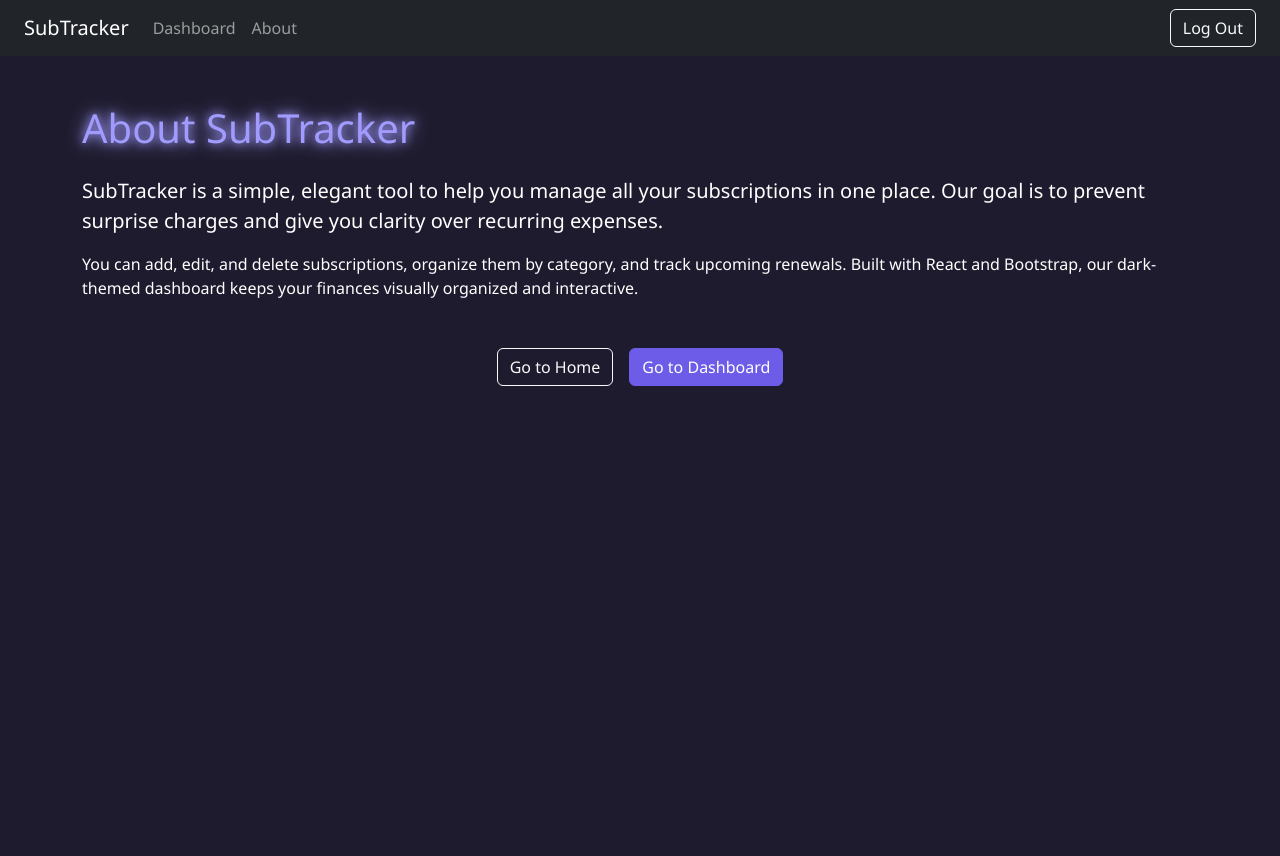
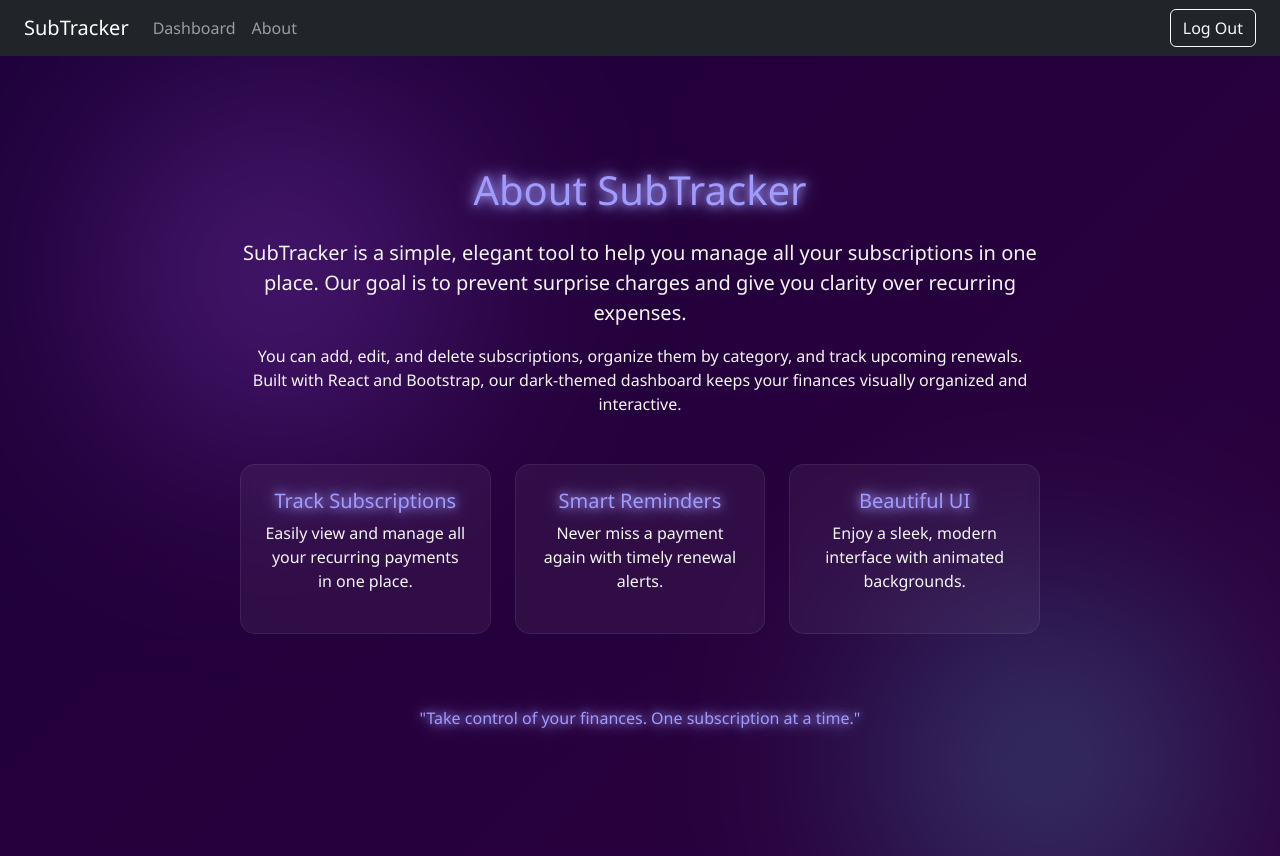
Before and after one commit to ReedyBranch/sub-tracker, a React (Vite) app in the folder frontend/: page /about in a window 1280 px wide. Before the commit the page ends 800 px from the top, so only its background shows below. Built offline with nearby package versions, Linux system fonts and the light colour scheme.

Commit message:
Fixed issue for making subscriptions and changed styling of the modal for cancelling a subscription.

```diff
--- a/frontend/src/App.css
+++ b/frontend/src/App.css
@@ -118,3 +118,99 @@ body {
 .form-label {
   color: #ccc;
 }
+
+.about-container {
+  position: relative;
+  min-height: 100vh;
+  background: linear-gradient(135deg, #1e003a, #2c003e);
+  overflow: hidden;
+  display: flex;
+  justify-content: center;
+  align-items: center;
+  padding: 3rem 1rem;
+}
+
+.about-content {
+  position: relative;
+  z-index: 2;
+  max-width: 800px;
+}
+
+.glow-bg {
+  position: absolute;
+  width: 300px;
+  height: 300px;
+  background: rgba(168, 85, 247, 0.4);
+  filter: blur(120px);
+  border-radius: 50%;
+  animation: float 8s ease-in-out infinite;
+}
+
+.glow-bg-2 {
+  top: 70%;
+  left: 70%;
+  background: rgba(93, 230, 255, 0.3);
+  animation-delay: 4s;
+}
+
+.glow-bg:first-child {
+  top: 10%;
+  left: 10%;
+}
+
+@keyframes float {
+  0% {
+    transform: translateY(0) scale(1);
+  }
+  50% {
+    transform: translateY(-20px) scale(1.05);
+  }
+  100% {
+    transform: translateY(0) scale(1);
+  }
+}
+
+/* Floating SVG shapes */
+.floating-shapes {
+  position: absolute;
+  top: 0;
+  left: 0;
+  width: 100%;
+  height: 100%;
+  pointer-events: none;
+  z-index: 1;
+}
+
+.shape {
+  position: absolute;
+  width: 100px;
+  height: 100px;
+  opacity: 0.3;
+  animation: drift 12s infinite ease-in-out alternate;
+}
+
+.shape:nth-child(1) {
+  top: 20%;
+  left: 10%;
+}
+
+.shape:nth-child(2) {
+  top: 60%;
+  left: 70%;
+}
+
+.shape.delay {
+  animation-delay: 4s;
+}
+
+@keyframes drift {
+  0% {
+    transform: translateY(0px) rotate(0deg);
+  }
+  50% {
+    transform: translateY(-20px) rotate(20deg);
+  }
+  100% {
+    transform: translateY(0px) rotate(0deg);
+  }
+}
--- a/frontend/src/components/ConfirmModal.tsx
+++ b/frontend/src/components/ConfirmModal.tsx
@@ -1,4 +1,3 @@
-// components/ConfirmModal.tsx
 import React from "react";
 
 interface ConfirmModalProps {
@@ -20,27 +19,58 @@ const ConfirmModal: React.FC<ConfirmModalProps> = ({
         left: 0,
         width: "100vw",
         height: "100vh",
-        background: "rgba(0,0,0,0.5)",
+        backgroundColor: "rgba(0, 0, 0, 0.6)",
         display: "flex",
         alignItems: "center",
         justifyContent: "center",
         zIndex: 1000,
+        backdropFilter: "blur(5px)",
       }}
     >
       <div
         style={{
-          background: "white",
+          background: "rgba(30, 30, 60, 0.95)",
+          borderRadius: "12px",
           padding: "2rem",
-          borderRadius: "8px",
+          boxShadow: "0 0 20px rgba(0,0,0,0.5)",
           minWidth: "300px",
           textAlign: "center",
+          color: "#fff",
         }}
       >
-        <p style={{ marginBottom: "1rem" }}>{message}</p>
-        <button onClick={onConfirm} style={{ marginRight: "1rem" }}>
-          Yes
-        </button>
-        <button onClick={onCancel}>Cancel</button>
+        <p style={{ marginBottom: "1.5rem", fontSize: "1.1rem" }}>{message}</p>
+        <div style={{ display: "flex", justifyContent: "center", gap: "1rem" }}>
+          <button
+            onClick={onConfirm}
+            style={{
+              backgroundColor: "#dc3545", // red
+              border: "none",
+              color: "white",
+              padding: "0.5rem 1.2rem",
+              borderRadius: "6px",
+              fontWeight: "bold",
+              cursor: "pointer",
+              transition: "all 0.2s ease-in-out",
+            }}
+          >
+            Yes
+          </button>
+          <button
+            onClick={onCancel}
+            style={{
+              backgroundColor: "#6c757d", // gray
+              border: "none",
+              color: "white",
+              padding: "0.5rem 1.2rem",
+              borderRadius: "6px",
+              fontWeight: "bold",
+              cursor: "pointer",
+              transition: "all 0.2s ease-in-out",
+            }}
+          >
+            Cancel
+          </button>
+        </div>
       </div>
     </div>
   );
--- a/frontend/src/components/SubForm.tsx
+++ b/frontend/src/components/SubForm.tsx
@@ -32,7 +32,6 @@ const SubForm: React.FC<SubscriptionFormProps> = ({
   const [paymentMethod, setPaymentMethod] = useState("");
   const [frequency, setFrequency] = useState("monthly");
 
-  // ✅ Update form fields whenever initialData changes (or is cleared)
   useEffect(() => {
     if (initialData) {
       setName(initialData.name);
@@ -42,7 +41,7 @@ const SubForm: React.FC<SubscriptionFormProps> = ({
       setPaymentMethod(initialData.paymentMethod);
       setFrequency(initialData.frequency);
     } else {
-      // Clear form when exiting edit mode
+      // Clear form when switching from edit mode to new entry
       setName("");
       setPrice(0);
       setStartDate("");
@@ -79,6 +78,16 @@ const SubForm: React.FC<SubscriptionFormProps> = ({
 
     try {
       await onSubmit(newSubscription);
+
+      // ✅ Reset form ONLY if adding a new subscription (not editing)
+      if (!initialData) {
+        setName("");
+        setPrice(0);
+        setStartDate("");
+        setCategory("");
+        setPaymentMethod("");
+        setFrequency("monthly");
+      }
     } catch (error) {
       console.error("Failed to submit subscription:", error);
     }
--- a/frontend/src/layouts/DashboardLayout.tsx
+++ b/frontend/src/layouts/DashboardLayout.tsx
@@ -1,6 +1,6 @@
 import React from "react";
 import NavBar from "../components/NavBar";
-import styles from "./DashboardLayout.module.css";
+import "../App.css"; // Make sure glow styles are here
 
 interface DashboardLayoutProps {
   children: React.ReactNode;
@@ -8,10 +8,12 @@ interface DashboardLayoutProps {
 
 function DashboardLayout({ children }: DashboardLayoutProps) {
   return (
-    <>
+    <div className="global-bg text-white">
       <NavBar />
-      <main className={styles.container}>{children}</main>
-    </>
+      <div className="glow-bg"></div>
+      <div className="glow-bg glow-bg-2"></div>
+      <main className="main-content px-3 py-5">{children}</main>
+    </div>
   );
 }
 
--- a/frontend/src/pages/About.tsx
+++ b/frontend/src/pages/About.tsx
@@ -1,13 +1,15 @@
-import { useNavigate } from "react-router-dom";
 import NavBar from "../components/NavBar";
+import "../App.css";
 
 function About() {
-  const navigate = useNavigate();
-
   return (
     <>
       <NavBar />
-      <div className="container py-5 text-white fade-in">
+      <div className="about-container fade-in">
+        <div className="glow-bg"></div>
+        <div className="glow-bg glow-bg-2"></div>
+
+        <div className="about-content text-center">
           <h1 className="text-glow mb-4">About SubTracker</h1>
           <p className="lead">
             SubTracker is a simple, elegant tool to help you manage all your
@@ -16,25 +18,48 @@ function About() {
           </p>
           <p>
             You can add, edit, and delete subscriptions, organize them by
-          category, and track upcoming renewals. Built with React and Bootstrap,
-          our dark-themed dashboard keeps your finances visually organized and
-          interactive.
+            category, and track upcoming renewals. Built with React and
+            Bootstrap, our dark-themed dashboard keeps your finances visually
+            organized and interactive.
           </p>
 
-        {/* ✅ Button Row */}
-        <div className="mt-5 d-flex gap-3 justify-content-center">
-          <button
-            className="btn btn-outline-light"
-            onClick={() => navigate("/")}
+          {/* Animated Feature Boxes */}
+          <div className="features-grid row mt-5 text-center">
+            <div className="col-md-4 mb-4 fade-in-up">
+              <div className="feature-box glass-card p-4">
+                <h5 className="text-glow">Track Subscriptions</h5>
+                <p>
+                  Easily view and manage all your recurring payments in one
+                  place.
+                </p>
+              </div>
+            </div>
+            <div
+              className="col-md-4 mb-4 fade-in-up"
+              style={{ animationDelay: "0.2s" }}
             >
-            Go to Home
-          </button>
-          <button
-            className="btn btn-primary"
-            onClick={() => navigate("/dashboard")}
+              <div className="feature-box glass-card p-4">
+                <h5 className="text-glow">Smart Reminders</h5>
+                <p>Never miss a payment again with timely renewal alerts.</p>
+              </div>
+            </div>
+            <div
+              className="col-md-4 mb-4 fade-in-up"
+              style={{ animationDelay: "0.4s" }}
             >
-            Go to Dashboard
-          </button>
+              <div className="feature-box glass-card p-4">
+                <h5 className="text-glow">Beautiful UI</h5>
+                <p>
+                  Enjoy a sleek, modern interface with animated backgrounds.
+                </p>
+              </div>
+            </div>
+          </div>
+
+          {/* Tagline */}
+          <p className="tagline mt-5 text-glow">
+            "Take control of your finances. One subscription at a time."
+          </p>
         </div>
       </div>
     </>
```
Lines whose indentation alone changed are shown as unchanged.
